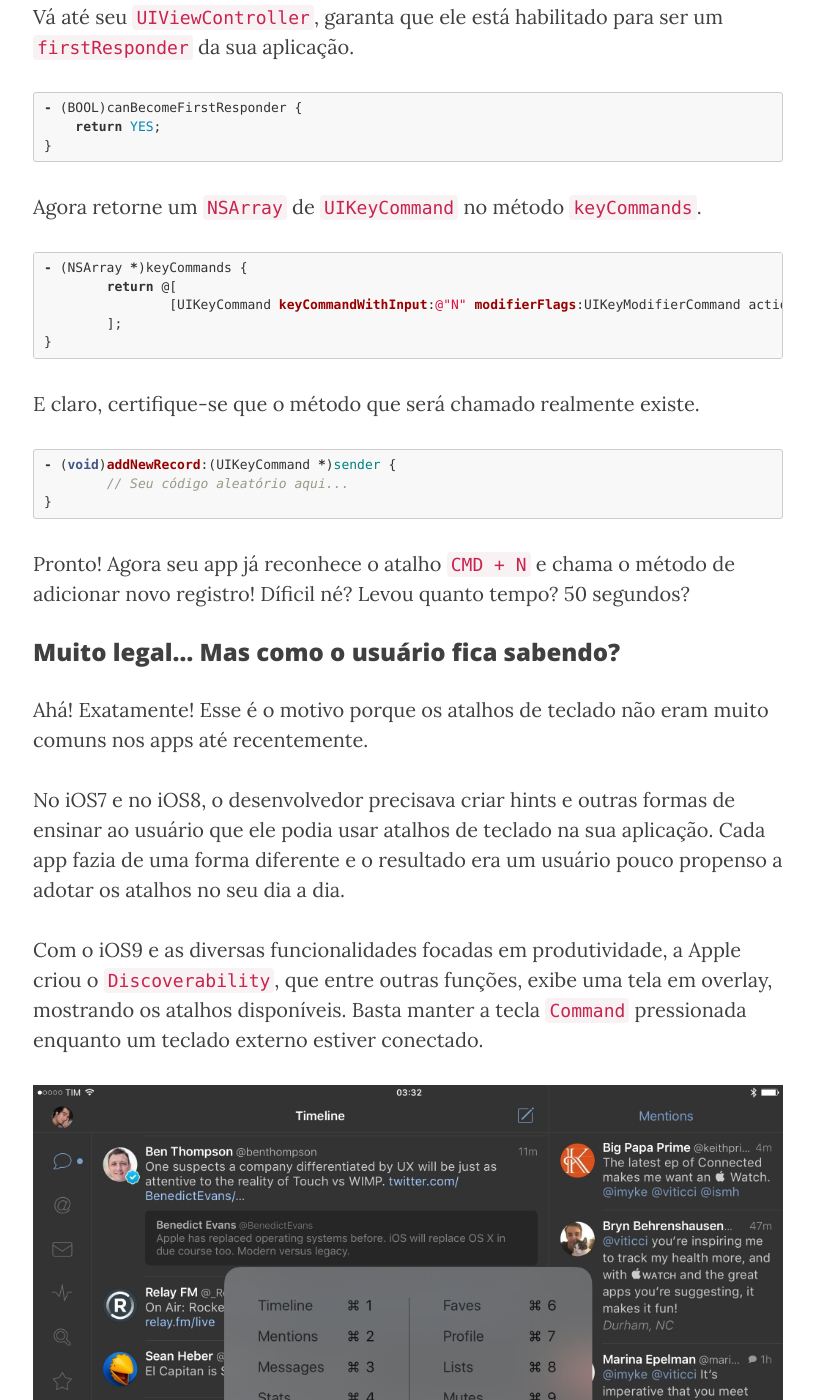
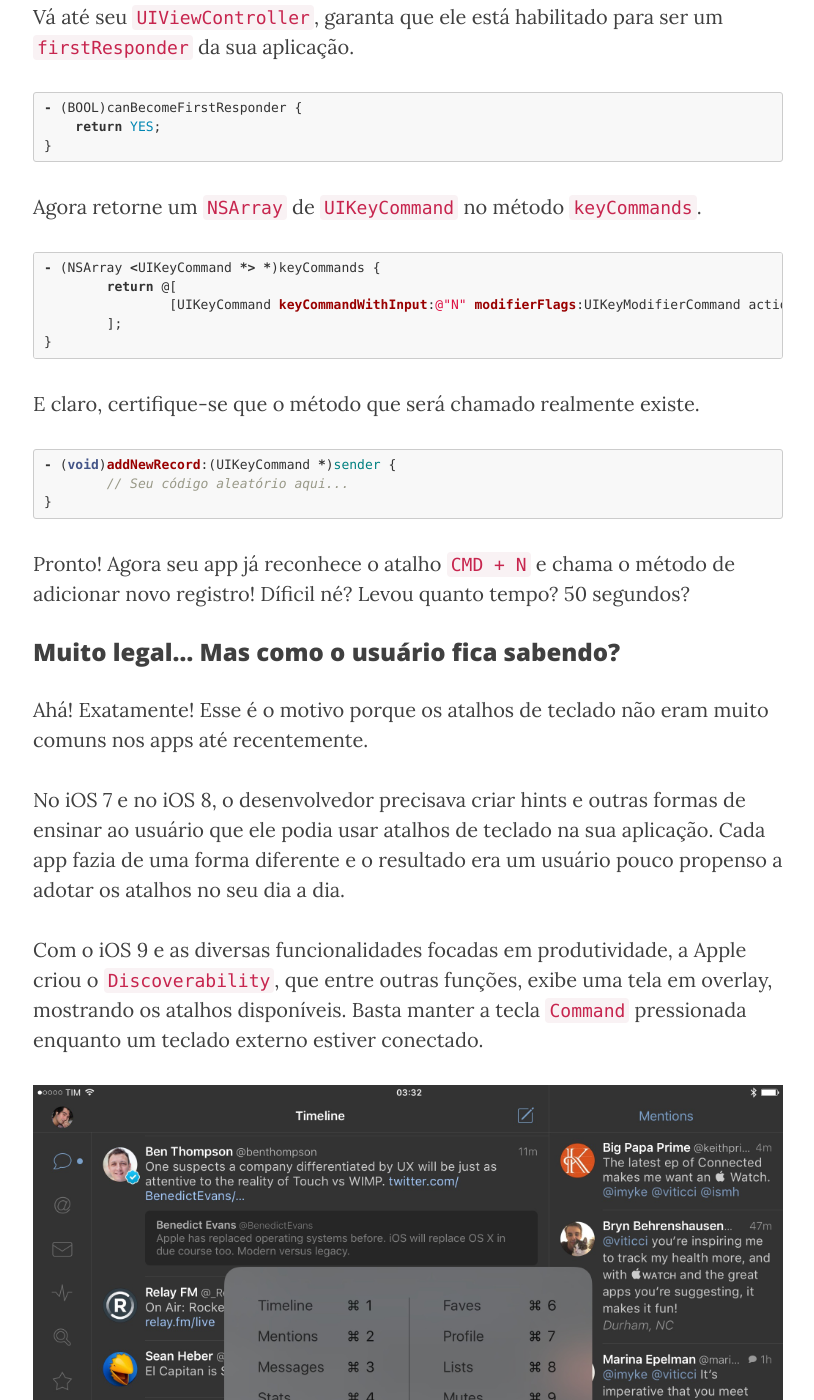
Before and after one commit to CocoaHeadsBrasil/equinociOS, a Jekyll site: the page built from _posts/2016-03-06-uikeycommand-teclas-de-atalho-dentro-do-seu-app.md, in a window 1280 px wide and 1400 px high, scrolled down 5238 px. Shown: the whole window, without its empty margins (232-1046 px from the left). Built offline with Jekyll 4.4.1, drawn with Linux system fonts in a browser that asks for light colours; nearby versions of some CDN libraries; comment, search, counter and statistics services are not loaded; some of the changed text lies outside the part shown.

Commit message:
Separando "iOS7" (e afins) e generics

```diff
--- a/_posts/2016-03-06-uikeycommand-teclas-de-atalho-dentro-do-seu-app.md
+++ b/_posts/2016-03-06-uikeycommand-teclas-de-atalho-dentro-do-seu-app.md
@@ -44,7 +44,7 @@
 
 Agora convenhamos, isso é muito pouco perto do que podemos fazer.
 
-Desde o iOS7, já é possível implementar atalhos de teclado dentro dos seus apps. Eles ficam a seu critério. São capazes de realizar qualquer coisa dentro do seu aplicativo.
+Desde o iOS 7, já é possível implementar atalhos de teclado dentro dos seus apps. Eles ficam a seu critério. São capazes de realizar qualquer coisa dentro do seu aplicativo.
 
 
 ### Quando devo implementar?
@@ -84,7 +84,7 @@
 
 * **action**: É o `@selector` que será chamado quando esse atalho for reconhecido. Aqui você vai apontar para o método da sua classe que de fato executa o que o atalho deve ativar.
 
-* **discoverabilityTitle**: Um texto opcional descrevendo o nome do atalho. Essa propriedade foi adicionada apenas no iOS9 e já veremos porque ela é tão importante para essa funcionalidade. Aguenta aí!
+* **discoverabilityTitle**: Um texto opcional descrevendo o nome do atalho. Essa propriedade foi adicionada apenas no iOS 9 e já veremos porque ela é tão importante para essa funcionalidade. Aguenta aí!
 
 
 
@@ -106,7 +106,7 @@
 
 
 ~~~objc
-- (NSArray *)keyCommands {
+- (NSArray <UIKeyCommand *> *)keyCommands {
 	return @[
 		[UIKeyCommand keyCommandWithInput:@"N" modifierFlags:UIKeyModifierCommand action:@selector(addNewRecord:) discoverabilityTitle:@"Adicionar novo registro"]
 	];
@@ -130,9 +130,9 @@
 
 Ahá! Exatamente! Esse é o motivo porque os atalhos de teclado não eram muito comuns nos apps até recentemente.
 
-No iOS7 e no iOS8, o desenvolvedor precisava criar hints e outras formas de ensinar ao usuário que ele podia usar atalhos de teclado na sua aplicação. Cada app fazia de uma forma diferente e o resultado era um usuário pouco propenso a adotar os atalhos no seu dia a dia.
+No iOS 7 e no iOS 8, o desenvolvedor precisava criar hints e outras formas de ensinar ao usuário que ele podia usar atalhos de teclado na sua aplicação. Cada app fazia de uma forma diferente e o resultado era um usuário pouco propenso a adotar os atalhos no seu dia a dia.
 
-Com o iOS9 e as diversas funcionalidades focadas em produtividade, a Apple criou o `Discoverability`, que entre outras funções, exibe uma tela em overlay, mostrando os atalhos disponíveis. Basta manter a tecla `Command` pressionada enquanto um teclado externo estiver conectado.
+Com o iOS 9 e as diversas funcionalidades focadas em produtividade, a Apple criou o `Discoverability`, que entre outras funções, exibe uma tela em overlay, mostrando os atalhos disponíveis. Basta manter a tecla `Command` pressionada enquanto um teclado externo estiver conectado.
 
 ![]({{ site.baseurl }}/img/dougfischer/overlay-shortcuts.jpeg)
 <span class="caption text-muted">Fica legal né?! ;-)</span>
```
